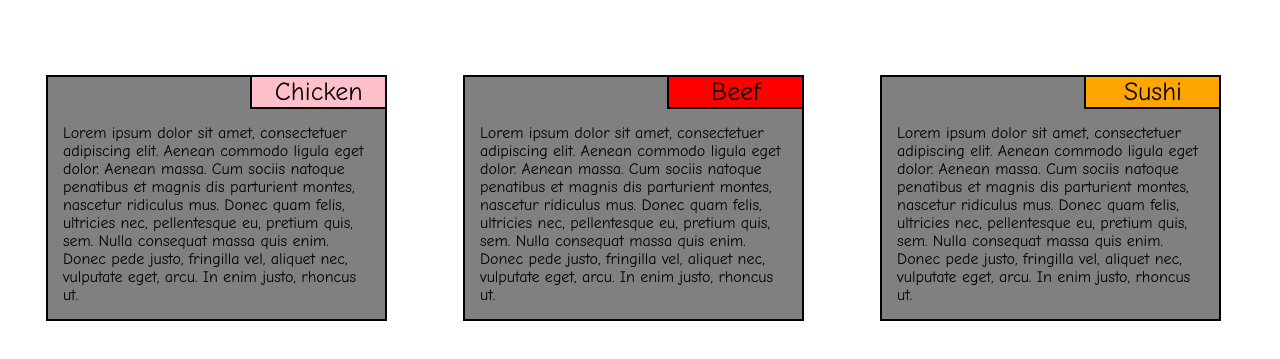
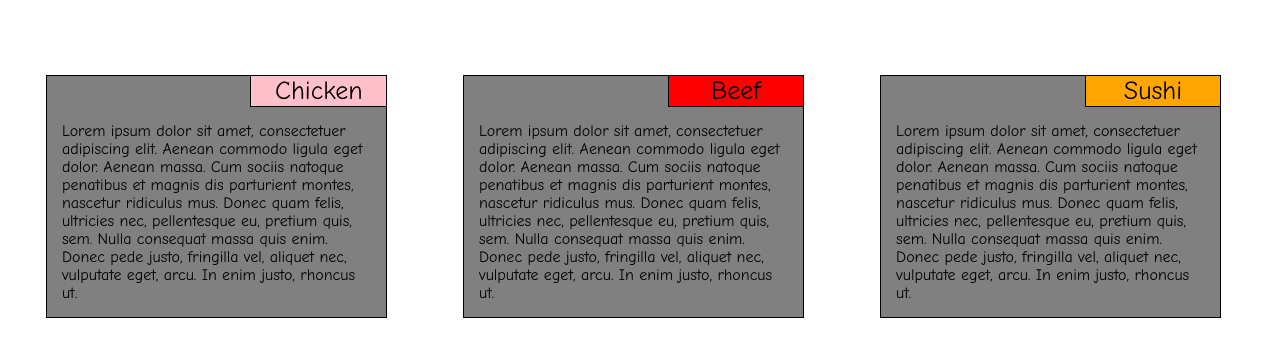
Before and after one commit to harshmeetsingh/courseratest, a plain HTML site: page module_2/index.html in a window 1280 px wide. Shown: the part 61-420 px from the top of the page. Drawn offline with Linux system fonts and the light colour scheme.

Commit message:
correction

```diff
--- a/module_2/css/style.css
+++ b/module_2/css/style.css
@@ -27,8 +27,8 @@
 .topic1{
   background: pink;
   width: 40%;
-  border-bottom: 2px solid black;
-  border-left: 2px solid black;
+  border-bottom: 1px solid black;
+  border-left: 1px solid black;
   float :right;
  text-align: center;
 
@@ -38,8 +38,8 @@
 .topic2{
   background: red;
   width: 40%;
-  border-bottom: 2px solid black;
-  border-left: 2px solid black;
+  border-bottom: 1px solid black;
+  border-left: 1px solid black;
   float :right;
   clear :left;
   font-size: 26px;
@@ -50,8 +50,8 @@
 .topic3{
   background: orange;
   width: 40%;
-  border-bottom: 2px solid black;
-  border-left: 2px solid black;
+  border-bottom: 1px solid black;
+  border-left: 1px solid black;
   float :right;
   clear :left;
   font-size: 26px;
@@ -78,7 +78,7 @@
     float: left;
       background: grey;
 
-     border:2px solid black;
+     border:1px solid black;
 
 
 
@@ -131,7 +131,7 @@
     float: left;
      background: grey;
 
-     border:2px solid black;
+     border:1px solid black;
 
 
 
@@ -184,7 +184,7 @@
     float: left;
     background: grey;
 
-     border:2px solid black;
+     border:1px solid black;
 
 
 
```
